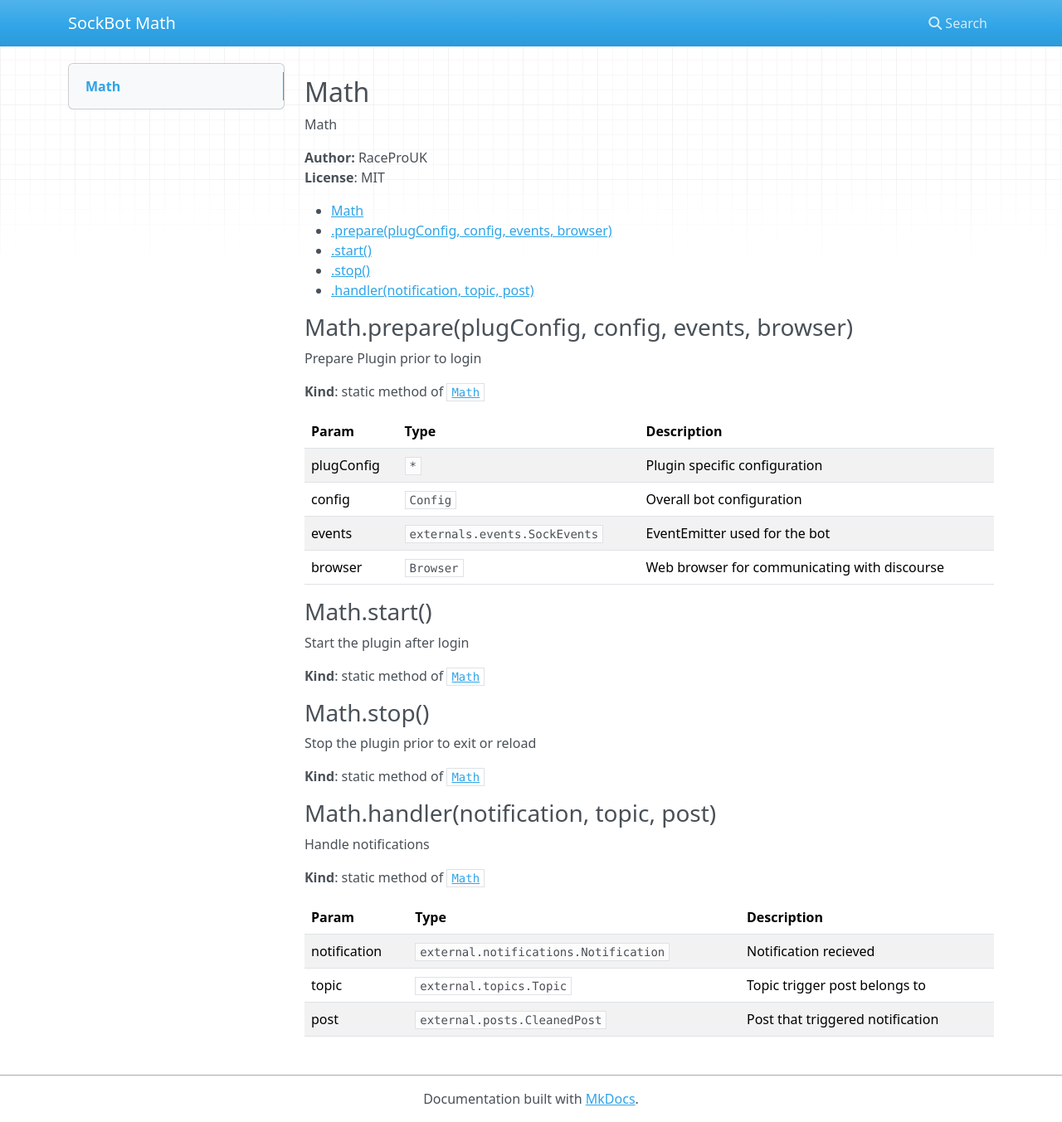
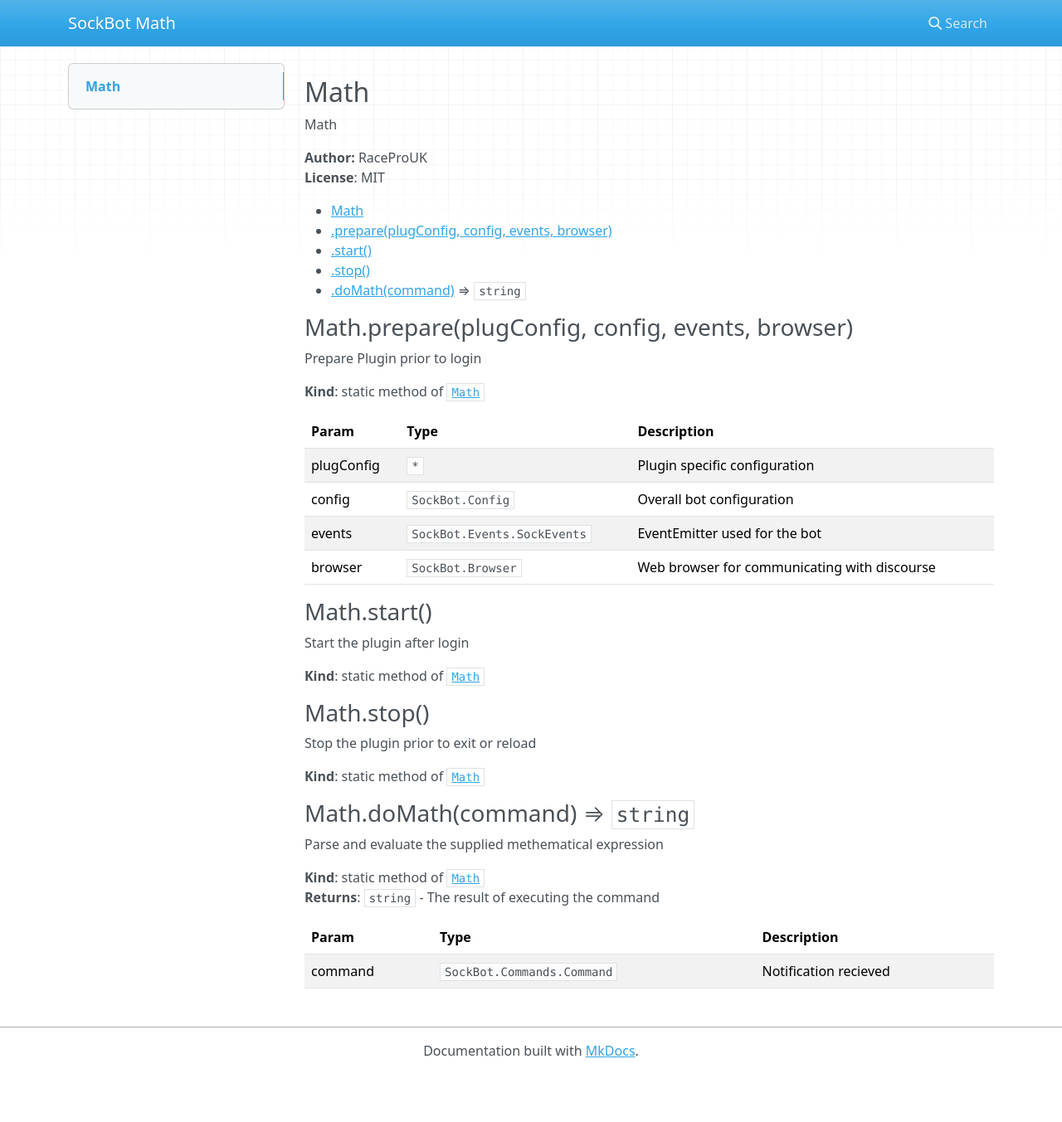
Before and after one commit to SockDrawer/SockBot-Math, an MkDocs documentation site: the page built from docs/api/Math.md, in a window 1280 px wide and 1353 px high. Shown: the whole window at 83% size. Built offline with MkDocs 1.6.1, drawn with Linux system fonts in a browser that asks for light colours; nearby versions of some CDN libraries.

Commit message:
Automatically push updated documentation [ci skip]

```diff
--- a/docs/api/Math.md
+++ b/docs/api/Math.md
@@ -9,7 +9,7 @@ Math
   * [.prepare(plugConfig, config, events, browser)](#module_Math.prepare)
   * [.start()](#module_Math.start)
   * [.stop()](#module_Math.stop)
-  * [.handler(notification, topic, post)](#module_Math.handler)
+  * [.doMath(command)](#module_Math.doMath) ⇒ <code>string</code>
 
 <a name="module_Math.prepare"></a>
 ### Math.prepare(plugConfig, config, events, browser)
@@ -20,9 +20,9 @@ Prepare Plugin prior to login
 | Param | Type | Description |
 | --- | --- | --- |
 | plugConfig | <code>\*</code> | Plugin specific configuration |
-| config | <code>Config</code> | Overall bot configuration |
-| events | <code>externals.events.SockEvents</code> | EventEmitter used for the bot |
-| browser | <code>Browser</code> | Web browser for communicating with discourse |
+| config | <code>SockBot.Config</code> | Overall bot configuration |
+| events | <code>SockBot.Events.SockEvents</code> | EventEmitter used for the bot |
+| browser | <code>SockBot.Browser</code> | Web browser for communicating with discourse |
 
 <a name="module_Math.start"></a>
 ### Math.start()
@@ -34,14 +34,13 @@ Start the plugin after login
 Stop the plugin prior to exit or reload
 
 **Kind**: static method of <code>[Math](#module_Math)</code>
-<a name="module_Math.handler"></a>
-### Math.handler(notification, topic, post)
-Handle notifications
+<a name="module_Math.doMath"></a>
+### Math.doMath(command) ⇒ <code>string</code>
+Parse and evaluate the supplied methematical expression
 
 **Kind**: static method of <code>[Math](#module_Math)</code>
+**Returns**: <code>string</code> - The result of executing the command
 
 | Param | Type | Description |
 | --- | --- | --- |
-| notification | <code>external.notifications.Notification</code> | Notification recieved |
-| topic | <code>external.topics.Topic</code> | Topic trigger post belongs to |
-| post | <code>external.posts.CleanedPost</code> | Post that triggered notification |
+| command | <code>SockBot.Commands.Command</code> | Notification recieved |
```
